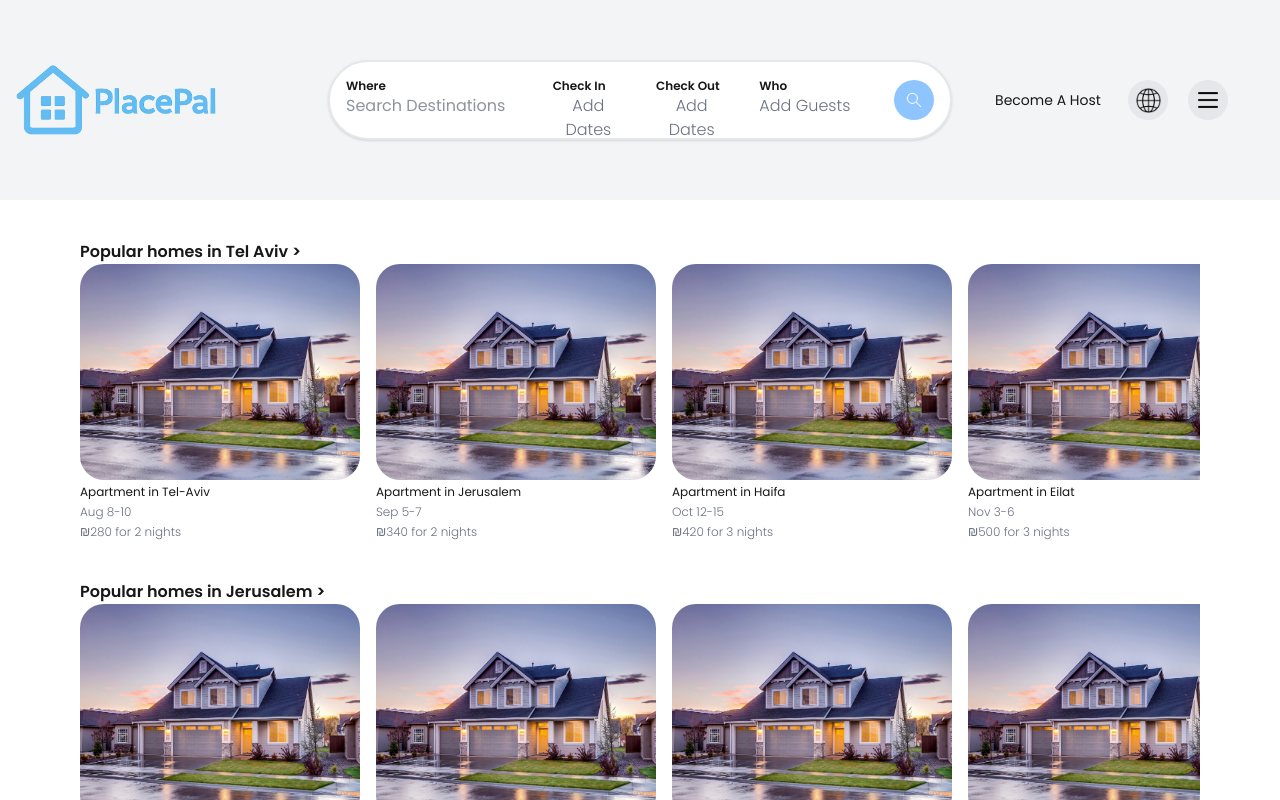
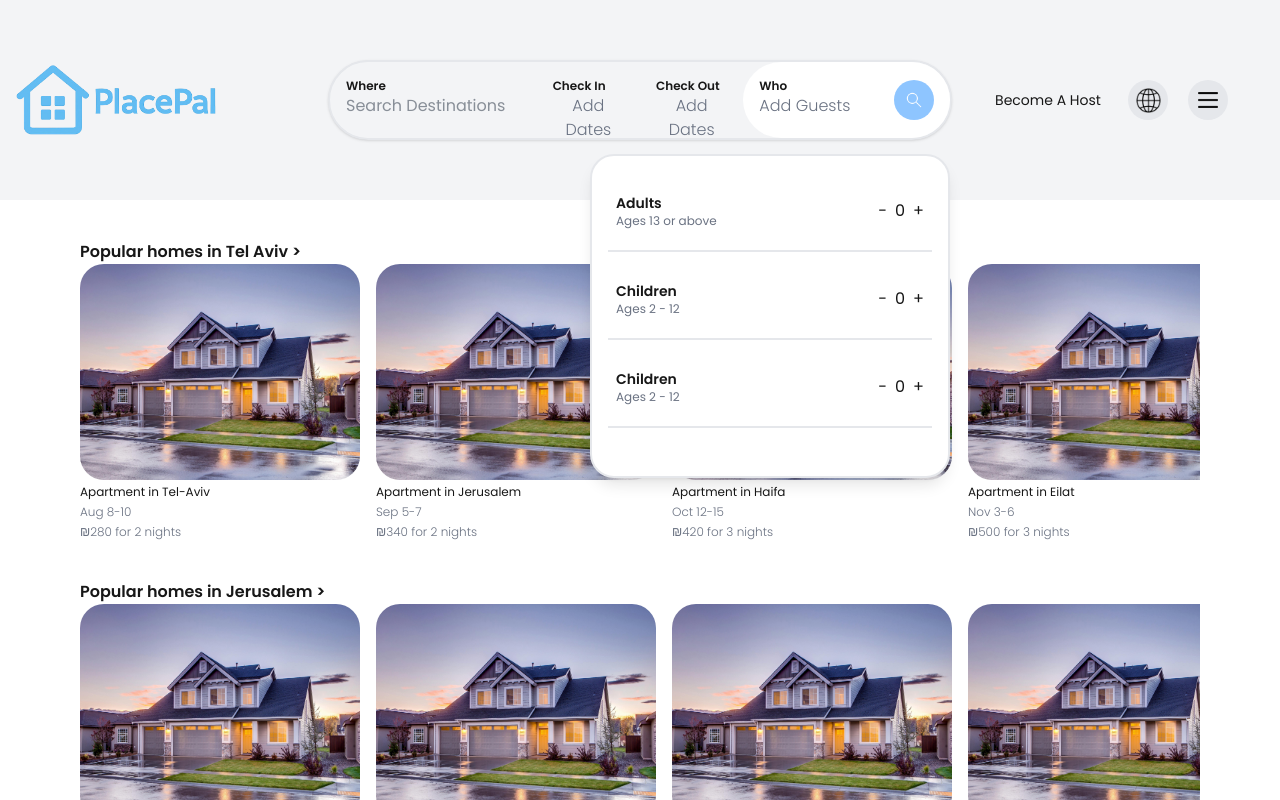
Before and after one commit to DavidZeff1/airbnb, a Next.js app: page / in a window 1280 px wide. Both pictures are taken after a click on the button 914 px from the left and 100 px from the top of the page. Shown: the top 800 px of the page. Built offline with nearby package versions, Linux system fonts and the light colour scheme.

Commit message:
Add guest selection dropdown to search bar
Introduces a new GuestDropDown component for selecting adults, children, and infants in the search bar. Updates DropDown and calendarDropdown for improved positioning and logic, and integrates GuestDropDown into the searchBar with toggle functionality.

```diff
--- a/src/app/ui/landingPage/header/DropDown.tsx
+++ b/src/app/ui/landingPage/header/DropDown.tsx
@@ -2,14 +2,7 @@ import DropDownCard from "./DropDownCard";
 
 export default function DropDown() {
   return (
-    <div
-      onMouseEnter={(e) => e.stopPropagation()}
-      onMouseLeave={(e) => e.stopPropagation()}
-      onClick={(e) => e.stopPropagation()}
-      onMouseDown={(e) => e.stopPropagation()}
-      onMouseUp={(e) => e.stopPropagation()}
-      className="absolute bg-white h-110 w-90  top-23 text-left rounded-3xl z-10 flex flex-col justify-start gap-2 p-4 border-2 border-gray-200 shadow-lg overflow-y-auto"
-    >
+    <div className="absolute bg-white h-110 w-90 left-0 top-23 text-left rounded-3xl z-10 flex flex-col justify-start gap-2 p-4 border-2 border-gray-200 shadow-lg overflow-y-auto">
       <div className="text-xs">
         <p>Suggested Destinations</p>
       </div>
--- /dev/null
+++ b/src/app/ui/landingPage/header/GuestDropDown.tsx
@@ -0,0 +1,47 @@
+import DropDownCard from "./DropDownCard";
+import { useState } from "react";
+
+export default function GuestDropDown() {
+  const [adults, setAdults] = useState(0);
+  const [children, setChildren] = useState(0);
+  const [infants, setInfants] = useState(0);
+
+  return (
+    <div className="absolute bg-white h-fit w-90  right-0 top-23 text-left rounded-3xl z-10 flex flex-col justify-start gap-2 p-4 border-2 border-gray-200 shadow-lg overflow-y-auto justify-between">
+      <div className="w-full h-20 flex justify-between items-center p-2 border-b-2 border-gray-200">
+        <div>
+          <p className="text-sm font-semibold">Adults</p>
+          <p className="text-xs text-gray-500">Ages 13 or above</p>
+        </div>
+        <div className="flex items-center justify-center gap-2">
+          <p>-</p>
+          <p>{adults}</p>
+          <p>+</p>
+        </div>
+      </div>
+      <div className="w-full h-20 flex justify-between items-center p-2 border-b-2 border-gray-200">
+        <div>
+          <p className="text-sm font-semibold">Children</p>
+          <p className="text-xs text-gray-500">Ages 2 - 12</p>
+        </div>
+        <div className="flex items-center justify-center gap-2">
+          <p>-</p>
+          <p>{children}</p>
+          <p>+</p>
+        </div>
+      </div>
+      <div className="w-full h-20 flex justify-between items-center p-2 border-b-2 border-gray-200">
+        <div>
+          <p className="text-sm font-semibold">Children</p>
+          <p className="text-xs text-gray-500">Ages 2 - 12</p>
+        </div>
+        <div className="flex items-center justify-center gap-2">
+          <p>-</p>
+          <p>{infants}</p>
+          <p>+</p>
+        </div>
+      </div>
+      <br />
+    </div>
+  );
+}
--- a/src/app/ui/landingPage/header/calendarDropdown.tsx
+++ b/src/app/ui/landingPage/header/calendarDropdown.tsx
@@ -9,7 +9,7 @@ export default function CalendarDropDown() {
     <div className="absolute right-0 left-30 -translate-x-1/2 bg-white h-120 w-180 top-23 text-left rounded-3xl z-10  p-4 border-2 border-gray-200 shadow-lg flex justify-center gap-3">
       <TripDateProvider>
         <Calendar currentMonth={currentMonth} monthType="start" />
-        <Calendar currentMonth={(currentMonth + 1) % 12} monthType="end" />
+        <Calendar currentMonth={currentMonth} monthType="end" />
       </TripDateProvider>
     </div>
   );
--- a/src/app/ui/landingPage/header/searchBar.tsx
+++ b/src/app/ui/landingPage/header/searchBar.tsx
@@ -3,6 +3,7 @@ import clsx from "clsx";
 import Image from "next/image";
 import DropDown from "./DropDown";
 import CalendarDropDown from "@/app/ui/landingPage/header/calendarDropdown";
+import GuestDropDown from "@/app/ui/landingPage/header/GuestDropDown";
 import { useState } from "react";
 
 export default function SearchBar() {
@@ -90,6 +91,7 @@ export default function SearchBar() {
 
       <div className="relative">
         <div
+          onClick={toggleGuestsDropdown}
           className={clsx(
             "absolute inset-0 p-4 h-auto w-auto cursor-pointer hover:bg-gray-200 has-[button:hover]:bg-transparent rounded-full flex flex-col items-start group",
             isGuestsDropdownOpen && "bg-white"
@@ -111,6 +113,7 @@ export default function SearchBar() {
             />
           </button>
         </div>
+        {isGuestsDropdownOpen && <GuestDropDown />}
       </div>
     </div>
   );
```
